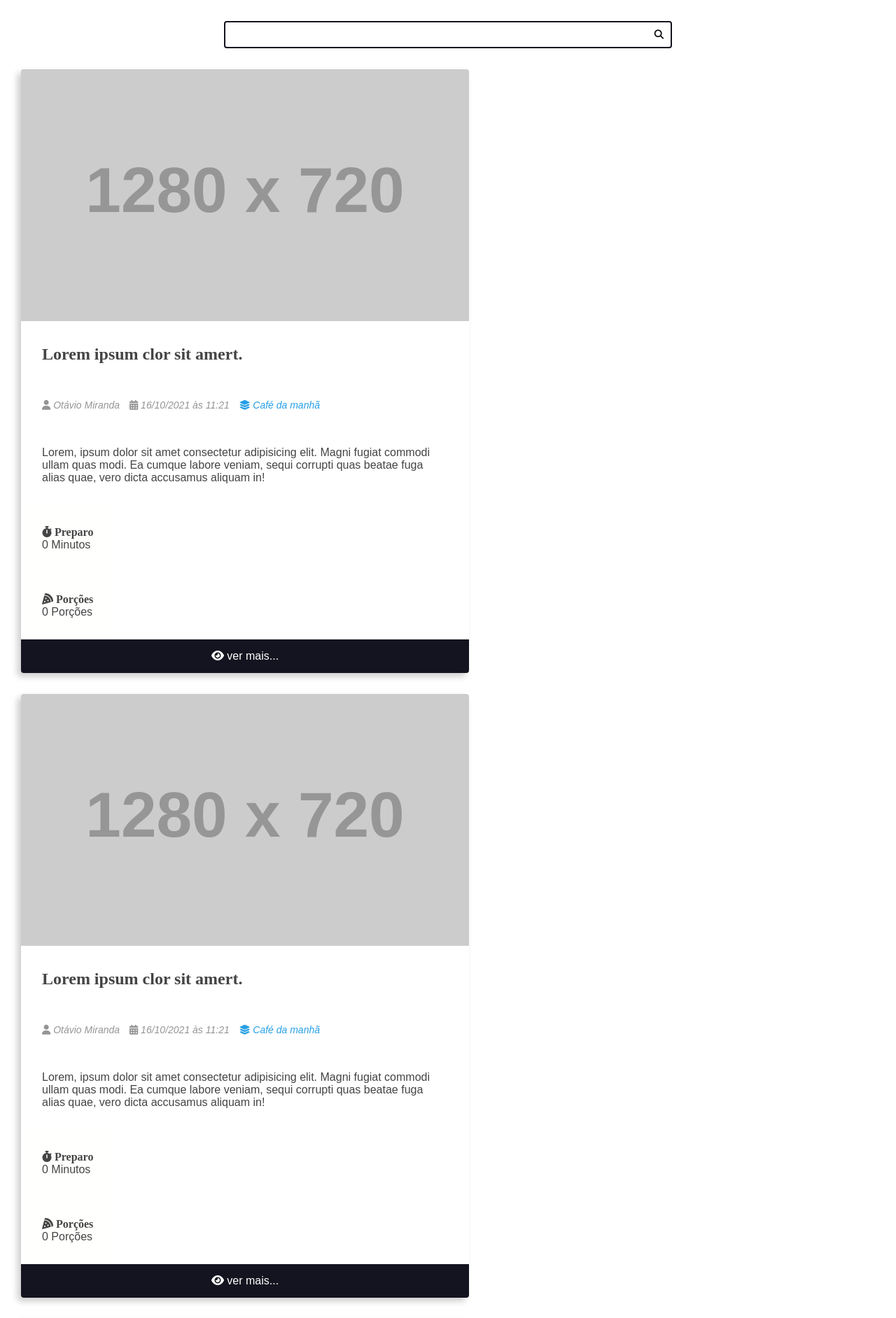
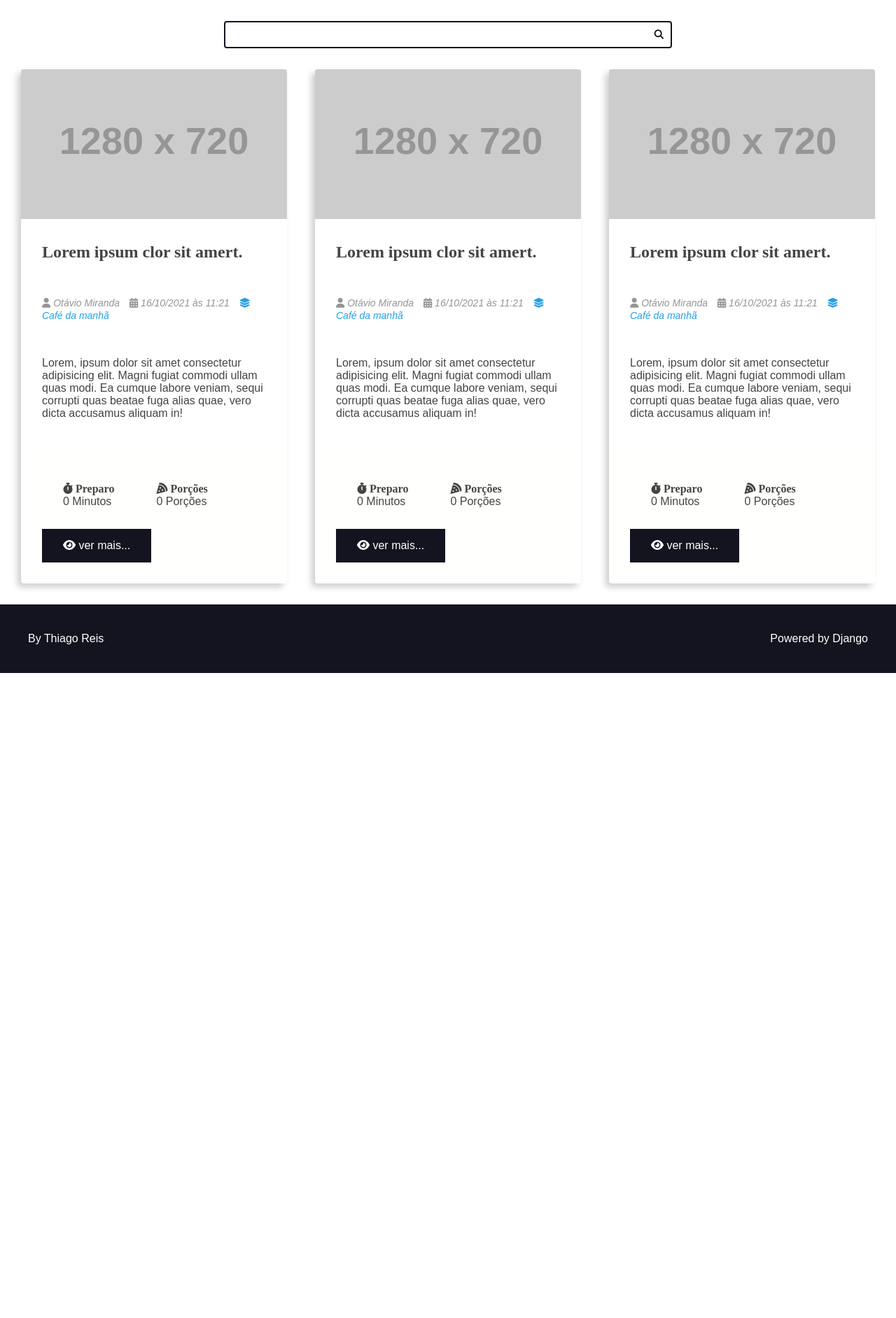
Before and after one commit to Thiagoavanco27/Djangoproject, a Django app: page / in a window 1280 px wide. Shown: the part 107-1991 px from the top of the page at 70% size. After the commit the page ends 1069 px from the top, so only its background shows below. Run offline with Django 5.2, Linux system fonts and the light colour scheme; grey boxes labelled with a size stand in for pictures from a placeholder-image service; some libraries are stand-ins or nearby versions; some web fonts are replaced.

Commit message:
finalizando card

```diff
--- a/philosofia/templates/philosofia/pages/index.html
+++ b/philosofia/templates/philosofia/pages/index.html
@@ -9,23 +9,15 @@
 <main class="main-content-container">
     <div class="main-content main-content-list container">
       {% include 'philosofia/partial/meditation.html' %}
-      {% include 'philosofia/partial/footer.html' %}
+      {% include 'philosofia/partial/meditation.html' %}
+      {% include 'philosofia/partial/meditation.html' %}
+
     </div>
-    <div class="main-content main-content-list container">
-        {% include 'philosofia/partial/meditation.html' %}
-        {% include 'philosofia/partial/footer.html' %}
-    </div>
-    <div class="main-content main-content-list container">
-        {% include 'philosofia/partial/meditation.html' %}
-        {% include 'philosofia/partial/footer.html' %}
-     </div>
+
+    </main>
+
+    {% include 'philosofia/partial/footer.html' %}
+</body>
 
 
-
-  </main>
-
-
-
-</body>
-
 </html>
--- a/philosofia/templates/philosofia/partial/footer.html
+++ b/philosofia/templates/philosofia/partial/footer.html
@@ -1,7 +1,9 @@
-<footer class="meditation-footer">
-    <a class="meditation-read-more button button-dark button-full-width" href="/recipes/3/">
-        <i class="fas fa-eye"></i>
-        <span>ver mais...</span>
-    </a>
+<footer class="main-footer">
+  <div class="developer">
+    <a href="https://www.linkedin.com/in/27-santhiagoreis/" target="_blank" rel="noreferrer noopener">By Thiago Reis</a>
+  </div>
+
+  <div class="powered">
+    <a href="https://www.djangoproject.com/" target="_blank" rel="noreferrer noopener">Powered by Django</a>
+  </div>
 </footer>
-</div>
--- a/philosofia/templates/philosofia/partial/head.html
+++ b/philosofia/templates/philosofia/partial/head.html
@@ -232,6 +232,13 @@
             color: var(--color-primary-dark);
         }
 
+        .meditation-meta-container {
+            display: flex;
+            flex-flow: row wrap;
+            padding: var(--spacing-gutter-medium);
+            background: var(--color-gray-1);
+        }
+
 
         .meditation-meta {
             display: table;
@@ -257,5 +264,24 @@
         .meditation-footer a:hover {
             filter: brightness(2);
         }
+
+        .main-footer {
+            display: flex;
+            align-items: center;
+            justify-content: space-between;
+            background: var(--color-primary-dark);
+            color: var(--color-white);
+            padding: var(--spacing-gutter-large);
+        }
+
+        .main-footer a {
+            color: var(--color-white);
+            text-decoration: none;
+            transition: all 300ms ease-in-out;
+        }
+
+        .main-footer a:hover {
+            filter: brightness(.8);
+        }
     </style>
 </head>
--- a/philosofia/templates/philosofia/partial/meditation.html
+++ b/philosofia/templates/philosofia/partial/meditation.html
@@ -42,4 +42,11 @@
                 0 Porções
             </div>
         </div>
+        <footer class="meditation-footer">
+            <a class="meditation-read-more button button-dark button-full-width" href="/recipes/3/">
+            <i class="fas fa-eye"></i>
+            <span>ver mais...</span>
+            </a>
+        </footer>
     </div>
+</div>
```
